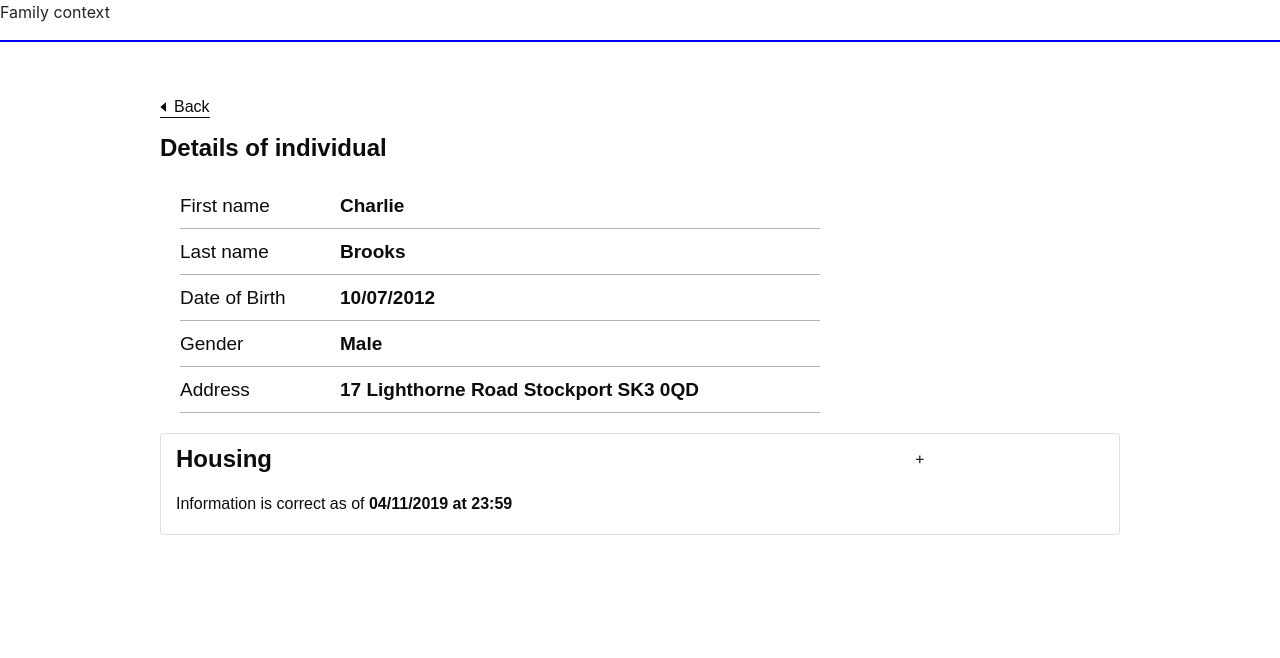
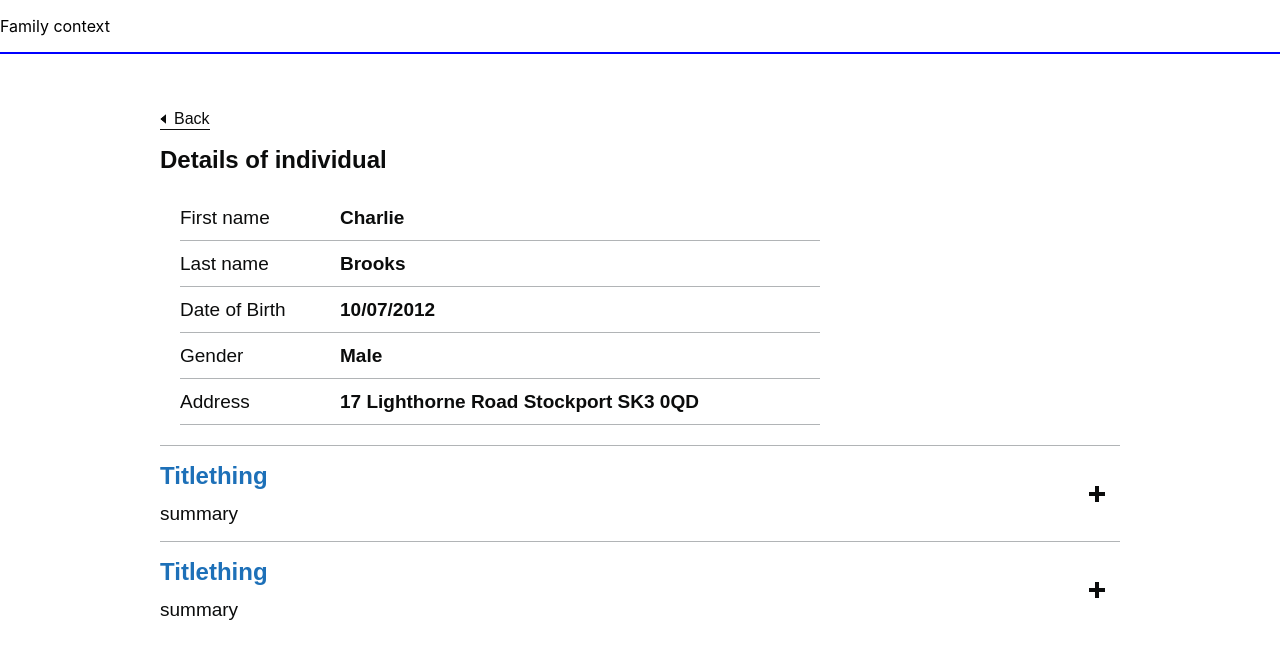
Before and after one commit to CSCDP/Family-Context-PrivateBeta, a React (Create React App) app: page / in a window 1280 px wide. Shown: the top 658 px of the page. Built offline with nearby package versions, Linux system fonts and the light colour scheme; a web font is replaced by a local one.

Commit message:
Adding govuk style accordion

```diff
--- a/public/index.html
+++ b/public/index.html
@@ -25,6 +25,7 @@
       Learn how to configure a non-root public URL by running `npm run build`.
     -->
     <link rel="stylesheet" href="%PUBLIC_URL%/govuk-frontend-3.5.0.min.css"/>
+    <script src="%PUBLIC_URL%/govuk-fontend-3.5.0.min.js" ></script>
     <title>React App</title>
   </head>
   <body>
@@ -40,7 +41,9 @@
       To begin the development, run `npm start` or `yarn start`.
       To create a production bundle, use `npm run build` or `yarn build`.
     -->
-    <script src="%PUBLIC_URL%/govuk-fontend-3.5.0.min.js" ></script>
-    <script>window.GOVUKFrontend.initAll()</script>
+
   </body>
+  <footer>
+  <script>window.GOVUKFrontend.initAll()</script>
+</footer>
 </html>
--- a/src/App.tsx
+++ b/src/App.tsx
@@ -3,15 +3,17 @@ import './App.css';
 import { BrowserRouter as Router, Route, Link } from 'react-router-dom';
 import FamilyContextHeader from './components/FamilyContextHeader';
 import IndividualPage from './pages/IndividualPage';
+import SmallAccordion from './components/Accordion';
 
 const App: React.FC = () => {
+  let command: any = {scope: document.getElementById("accordions")}
   return (
     <Router>
       <FamilyContextHeader />
       <div className="govuk-width-container">
         <main className="govuk-main-wrapper">
 
-          <Route exact path="/" component={IndividualPage} />
+        <IndividualPage />
 
         </main>
       </div>
--- /dev/null
+++ b/src/components/Accordion.tsx
@@ -0,0 +1,32 @@
+import React from 'react';
+import PersonDetails from '../models/PersonDetails';
+import Table from './Table';
+import TableBody from './TableBody';
+import TitleValuePair from './TitleValuePair';
+import AccordionHeader from './AccordionHeader';
+import AccordionSummary from './AccordionSummary';
+
+const Accordion: React.FC<{ title: string, summary: string, personDetails: PersonDetails }> = (props: { title: string, summary: string, personDetails: PersonDetails }) => {
+
+  return (
+    <div className="govuk-accordion__section">
+      <div className="govuk-accordion__section-header">
+        <AccordionHeader title={props.title} />
+        <AccordionSummary summary={props.summary} />
+      </div>
+      <div id="accordion-with-summary-sections-content-1" className="govuk-accordion__section-content" aria-labelledby="accordion-with-summary-sections-heading-1">
+        <Table>
+          <TableBody>
+            <TitleValuePair rowTitle="First name" rowValue={props.personDetails.firstName} format="govuk-!-font-size-14" />
+            <TitleValuePair rowTitle="Last name" rowValue={props.personDetails.lastName} format="govuk-!-font-size-14" />
+            <TitleValuePair rowTitle="Date of Birth" rowValue={props.personDetails.dateOfBirth} format="govuk-!-font-size-14" />
+            <TitleValuePair rowTitle="Gender" rowValue={props.personDetails.gender} format="govuk-!-font-size-14" />
+            <TitleValuePair rowTitle="Address" rowValue={props.personDetails.address} format="govuk-!-font-size-14" />
+          </TableBody>
+        </Table>
+      </div>
+    </div>
+  )
+}
+
+export default Accordion;
--- /dev/null
+++ b/src/components/AccordionHeader.tsx
@@ -0,0 +1,14 @@
+import React from 'react';
+
+const AccordionHeader: React.FC<{ title: string }> = (props: { title: string }) => {
+    return (
+        <h2 className="govuk-accordion__section-heading">
+            <button type="button" id="accordion-with-summary-sections-heading-1" aria-controls="accordion-with-summary-sections-content-1" className="govuk-accordion__section-button" aria-describedby="accordion-with-summary-sections-summary-1" aria-expanded="false">
+                {props.title}
+            </button>
+            <span className="govuk-accordion__icon" aria-hidden="true" />
+        </h2>
+    )
+}
+
+export default AccordionHeader;
--- /dev/null
+++ b/src/components/AccordionSummary.tsx
@@ -0,0 +1,12 @@
+import React from 'react';
+import AccordionHeader from './AccordionHeader';
+
+const AccordionSummary: React.FC<{ summary: string }> = (props: { summary: string }) => {
+    return (
+        <div className="govuk-accordion__section-summary govuk-body" id="accordion-with-summary-sections-summary-1">
+            {props.summary}
+        </div>
+    )
+}
+
+export default AccordionSummary;
--- a/src/components/SmallAccordion.css
+++ /dev/null
@@ -1,8 +0,0 @@
-.toggle {
-    position: absolute;
-    background-color: white;
-    border: white;
-}
-.span {
-    float: right;
-}
--- a/src/components/SmallAccordion.tsx
+++ /dev/null
@@ -1,44 +0,0 @@
-import React from 'react';
-import 'bootstrap/dist/css/bootstrap.min.css';
-import './SmallAccordion.css';
-import Accordion from 'react-bootstrap/Accordion';
-import Card from 'react-bootstrap/Card';
-import AccordionCollapse from 'react-bootstrap/AccordionCollapse';
-import Table from './Table';
-import TableBody from './TableBody';
-import TitleValuePair from './TitleValuePair';
-
-const SmallAccordion: React.FC<any> = (props: any) => {
-
-    let rowValues: any = [["First name", "Charlie"], ["Last name", "Brooks"], ["Date of Birth", "10/07/2012"], ["Gender", "Male"], ["Address", "17 Lighthorne Road \n Stockport \n SK3 0QD"]];
-    return (
-        <Accordion>
-            <Card>
-                <div>
-                    <div className="govuk-grid-column-three-quarters">
-                        <h3 className="govuk-heading-m govuk-!-width-one-half govuk-!-margin-top-2">Housing</h3>
-                        <p className="govuk-body-s">Information is correct as of <b>04/11/2019 at 23:59</b></p>
-                    </div>
-                    <div className="govuk-grid-column-one-quarter">
-                        <Accordion.Toggle className="toggle" as={Card.Header} eventKey='0'><span>&#43;</span></Accordion.Toggle>
-                    </div>
-                </div>
-                <AccordionCollapse eventKey='0'>
-                    <Card.Body>
-                        <Table>
-                            <TableBody>
-                                <TitleValuePair rowTitle="Service involvement" rowValue={props.personDetails.firstName} format="govuk-!-font-size-14"/>
-                                <TitleValuePair rowTitle="Housing contact" rowValue={props.personDetails.lastName} format="govuk-!-font-size-14"/>
-                                <TitleValuePair rowTitle="Lead practitioner contract" rowValue={props.personDetails.dateOfBirth} format="govuk-!-font-size-14"/>
-                                <TitleValuePair rowTitle="Tenancy start" rowValue={props.personDetails.gender} format="govuk-!-font-size-14"/>
-                                <TitleValuePair rowTitle="Anti-social behaviour" rowValue={props.personDetails.address} format="govuk-!-font-size-14"/>
-                            </TableBody>
-                        </Table>
-                    </Card.Body>
-                </AccordionCollapse>
-            </Card>
-        </Accordion>
-    )
-}
-
-export default SmallAccordion;
--- a/src/pages/IndividualPage.tsx
+++ b/src/pages/IndividualPage.tsx
@@ -1,15 +1,20 @@
 import React from 'react';
 import BasicDetails from '../components/BasicDetails';
 import PersonDetails from '../models/PersonDetails';
-import SmallAccordion from '../components/SmallAccordion';
+import SmallAccordion from '../components/Accordion';
 
-const IndividualPage: React.FC = () => {
-  let person: PersonDetails = {address: "17 Lighthorne Road \n Stockport \n SK3 0QD", dateOfBirth: "10/07/2012", ethnicity: "Jedi", firstName: "Charlie", gender: "Male", id:10, lastName:"Brooks"}
+const IndividualPage: React.SFC = () => {
+  let person: PersonDetails = { address: "17 Lighthorne Road \n Stockport \n SK3 0QD", dateOfBirth: "10/07/2012", ethnicity: "Jedi", firstName: "Charlie", gender: "Male", id: 10, lastName: "Brooks" }
+  var string = "{scope: document.getElementById(\"accordion-with-summary-sections\")}"
   return (
     <div className="IndividualPage">
       <a href="#" className="govuk-back-link">Back</a>
       <BasicDetails personDetails={person}></BasicDetails>
-      <SmallAccordion title="Titlething" personDetails={person}></SmallAccordion>
+      <div className="govuk-accordion js-enabled" data-module="govuk-accordion" id="accordion-with-summary-sections">
+        <SmallAccordion title="Titlething" summary="summary" personDetails={person}></SmallAccordion>
+        <SmallAccordion title="Titlething" summary="summary" personDetails={person}></SmallAccordion>
+      </div>
+      <script>window.GOVUKFrontend.initAll({string})</script>
     </div>
   );
 }
```
Also changed, not shown: src/components/OpenAllAccordion.tsx (deleted, +0 -11 lines).
